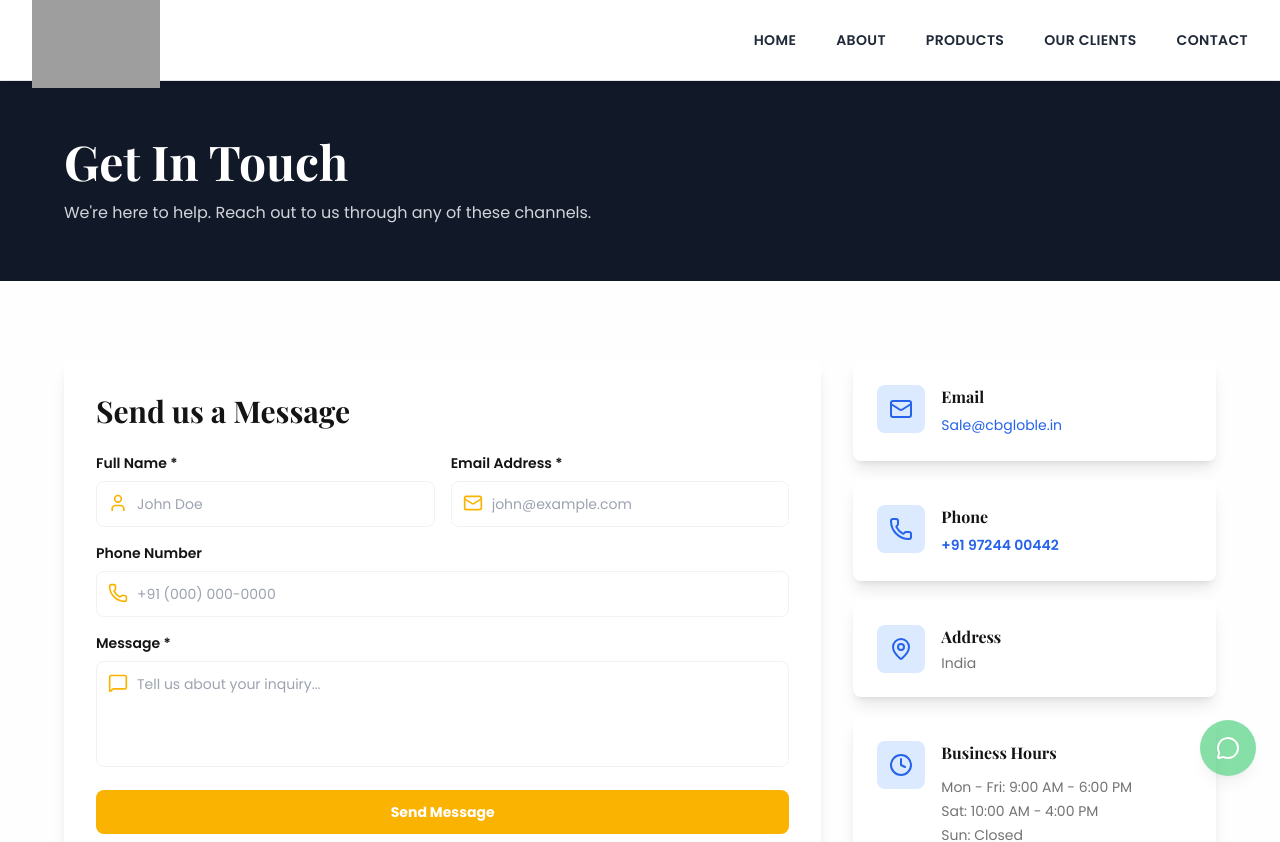
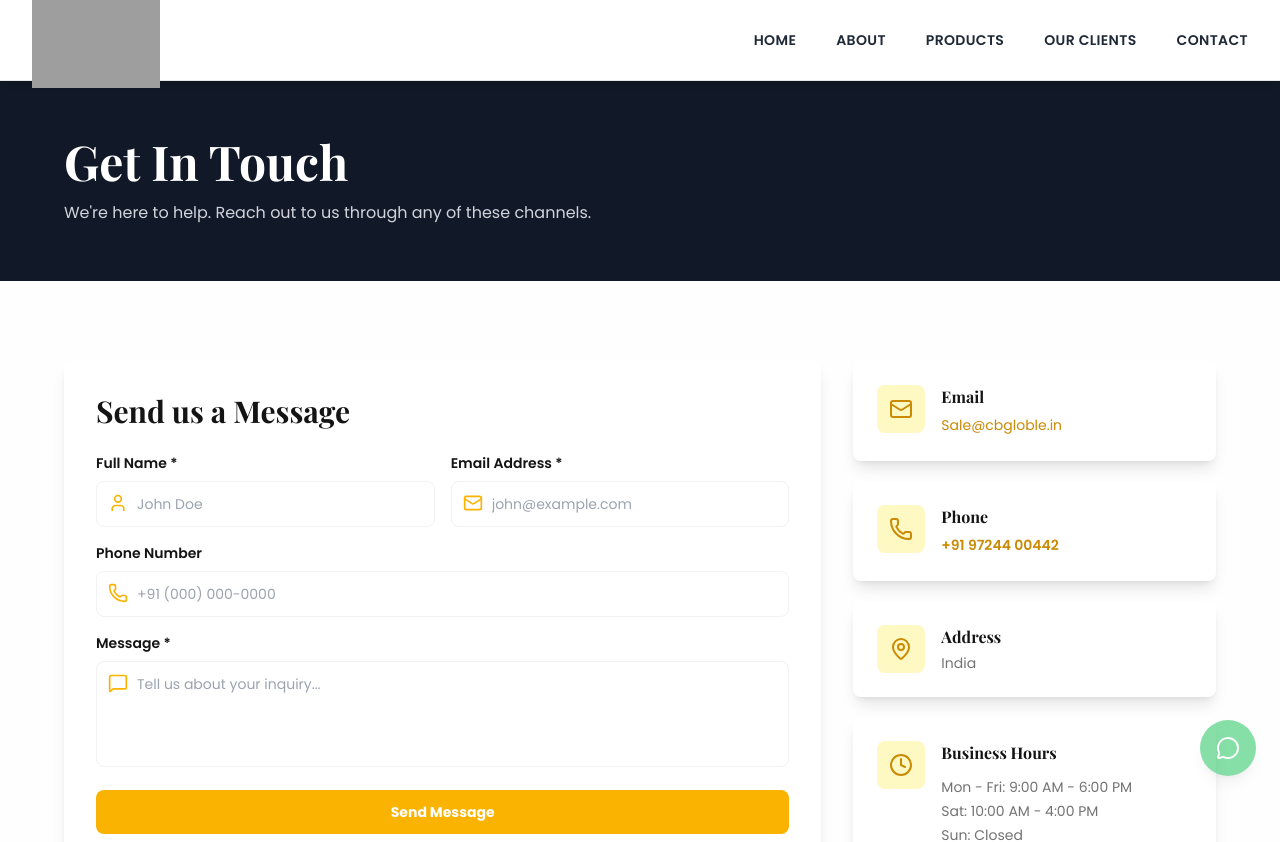
Before and after one commit to Parth7487/cb, a React (Vite) app: page /contact in a window 1280 px wide. Shown: the top 842 px of the page. Built offline with nearby package versions, Linux system fonts and the light colour scheme; grey boxes are pictures that could not be loaded.

Commit message:
completionId: cgen-42bccab80a344bab83cd7b4dc00fa24e
cgen-42bccab80a344bab83cd7b4dc00fa24e

```diff
--- a/client/pages/Contact.tsx
+++ b/client/pages/Contact.tsx
@@ -57,8 +57,8 @@ export default function Contact() {
               {/* Email */}
               <div className="bg-white rounded-lg p-5 sm:p-6 shadow-lg hover:shadow-xl transition-shadow">
                 <div className="flex items-start gap-4">
-                  <div className="bg-blue-100 rounded-lg p-3 flex-shrink-0">
-                    <Mail className="w-6 h-6 text-blue-600" />
+                  <div className="bg-yellow-100 rounded-lg p-3 flex-shrink-0">
+                    <Mail className="w-6 h-6 text-yellow-600" />
                   </div>
                   <div>
                     <h4 className="font-semibold text-foreground mb-1 text-sm sm:text-base">
@@ -66,7 +66,7 @@ export default function Contact() {
                     </h4>
                     <a
                       href="mailto:Sale@cbgloble.in"
-                      className="text-blue-600 hover:text-blue-700 transition-colors text-xs sm:text-sm break-all"
+                      className="text-yellow-600 hover:text-yellow-700 transition-colors text-xs sm:text-sm break-all"
                     >
                       Sale@cbgloble.in
                     </a>
@@ -77,8 +77,8 @@ export default function Contact() {
               {/* Phone */}
               <div className="bg-white rounded-lg p-5 sm:p-6 shadow-lg hover:shadow-xl transition-shadow">
                 <div className="flex items-start gap-4">
-                  <div className="bg-blue-100 rounded-lg p-3 flex-shrink-0">
-                    <Phone className="w-6 h-6 text-blue-600" />
+                  <div className="bg-yellow-100 rounded-lg p-3 flex-shrink-0">
+                    <Phone className="w-6 h-6 text-yellow-600" />
                   </div>
                   <div>
                     <h4 className="font-semibold text-foreground mb-1 text-sm sm:text-base">
@@ -86,7 +86,7 @@ export default function Contact() {
                     </h4>
                     <a
                       href="tel:+919724400442"
-                      className="text-blue-600 hover:text-blue-700 transition-colors text-xs sm:text-sm font-semibold"
+                      className="text-yellow-600 hover:text-yellow-700 transition-colors text-xs sm:text-sm font-semibold"
                     >
                       +91 97244 00442
                     </a>
@@ -97,8 +97,8 @@ export default function Contact() {
               {/* Address */}
               <div className="bg-white rounded-lg p-5 sm:p-6 shadow-lg hover:shadow-xl transition-shadow">
                 <div className="flex items-start gap-4">
-                  <div className="bg-blue-100 rounded-lg p-3 flex-shrink-0">
-                    <MapPin className="w-6 h-6 text-blue-600" />
+                  <div className="bg-yellow-100 rounded-lg p-3 flex-shrink-0">
+                    <MapPin className="w-6 h-6 text-yellow-600" />
                   </div>
                   <div>
                     <h4 className="font-semibold text-foreground mb-1 text-sm sm:text-base">
@@ -114,8 +114,8 @@ export default function Contact() {
               {/* Business Hours */}
               <div className="bg-white rounded-lg p-5 sm:p-6 shadow-lg hover:shadow-xl transition-shadow">
                 <div className="flex items-start gap-4">
-                  <div className="bg-blue-100 rounded-lg p-3 flex-shrink-0">
-                    <Clock className="w-6 h-6 text-blue-600" />
+                  <div className="bg-yellow-100 rounded-lg p-3 flex-shrink-0">
+                    <Clock className="w-6 h-6 text-yellow-600" />
                   </div>
                   <div className="flex-1">
                     <h4 className="font-semibold text-foreground mb-3 text-sm sm:text-base">
```
